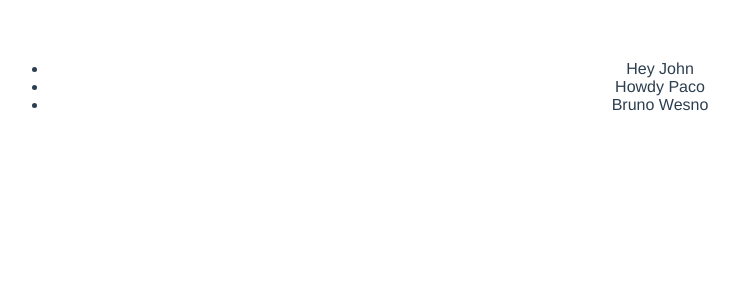
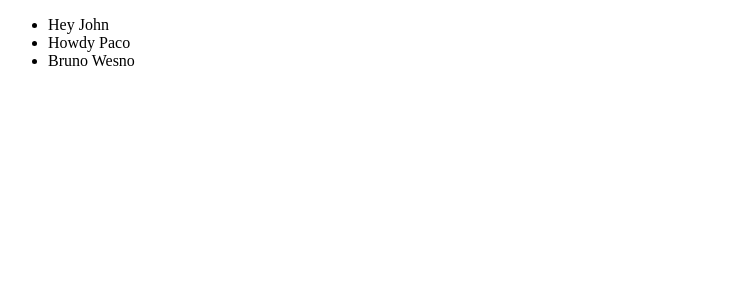
Before and after one commit to dubiBerlin/vue-test, a Vue app: page / in a window 1280 px wide. Shown: the top 300 px of the page, without its empty margins (0-739 px from the left). Built offline with nearby package versions, Linux system fonts and the light colour scheme.

Commit message:
some settings

```diff
--- a/package.json
+++ b/package.json
@@ -13,8 +13,7 @@
     "unit": "jest --config test/unit/jest.conf.js --coverage",
     "test": "npm run unit",
     "lint": "eslint --ext .js,.vue src test/unit",
-    "build": "node build/build.js",
-    "test2": "jest"
+    "build": "node build/build.js"
   },
   "dependencies": {
     "vue": "^2.5.2",
--- a/src/App.vue
+++ b/src/App.vue
@@ -18,12 +18,4 @@
 </script>
 
 <style>
-#app {
-  font-family: "Avenir", Helvetica, Arial, sans-serif;
-  -webkit-font-smoothing: antialiased;
-  -moz-osx-font-smoothing: grayscale;
-  text-align: center;
-  color: #2c3e50;
-  margin-top: 60px;
-}
 </style>
```
